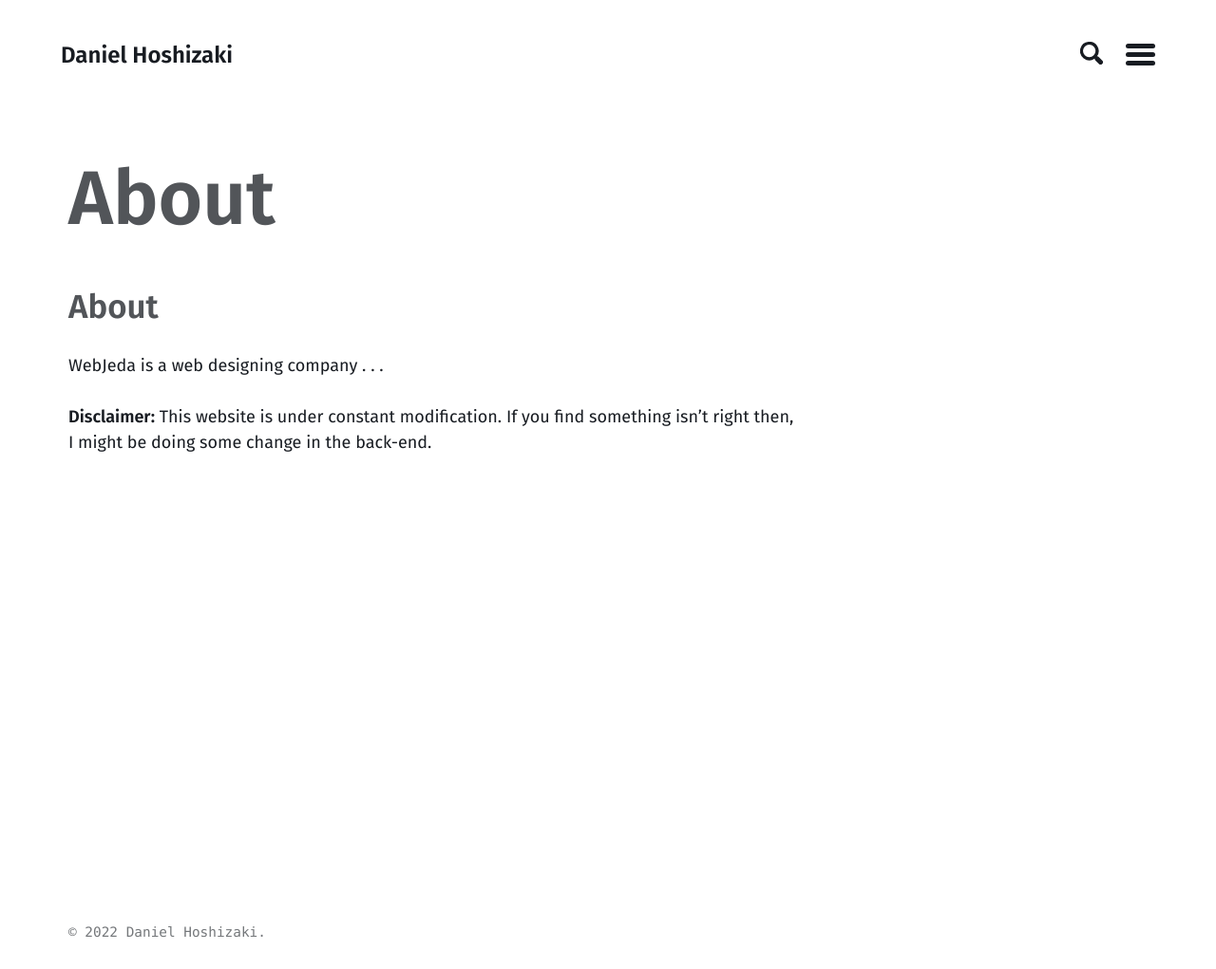
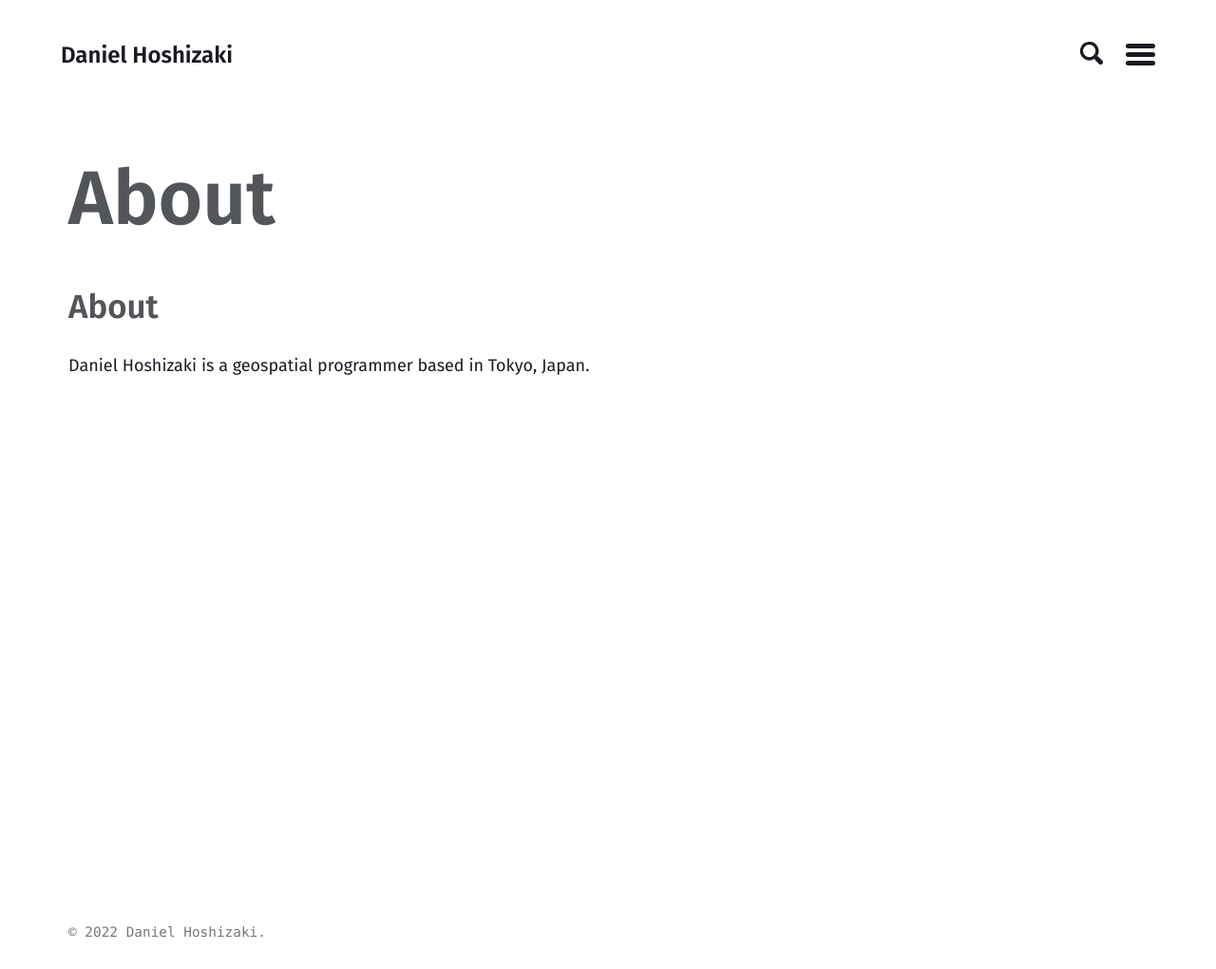
Before and after one commit to mmistakes/jekyll-theme-basically-basic, a Jekyll site: the page built from about.md, in a window 1280 px wide. Shown: the whole page at 95% size. Built offline with Jekyll 4.4.1, drawn with Linux system fonts in a browser that asks for light colours.

Commit message:
Update about.md

```diff
--- a/about.md
+++ b/about.md
@@ -6,11 +6,4 @@ permalink: /about/
 
 ## About
 
-WebJeda is a web designing company
-.
-.
-.
-
-**Disclaimer:** This website is under constant modification.
-If you find something isn't right then,
-I might be doing some change in the back-end.
+Daniel Hoshizaki is a geospatial programmer based in Tokyo, Japan.
```
